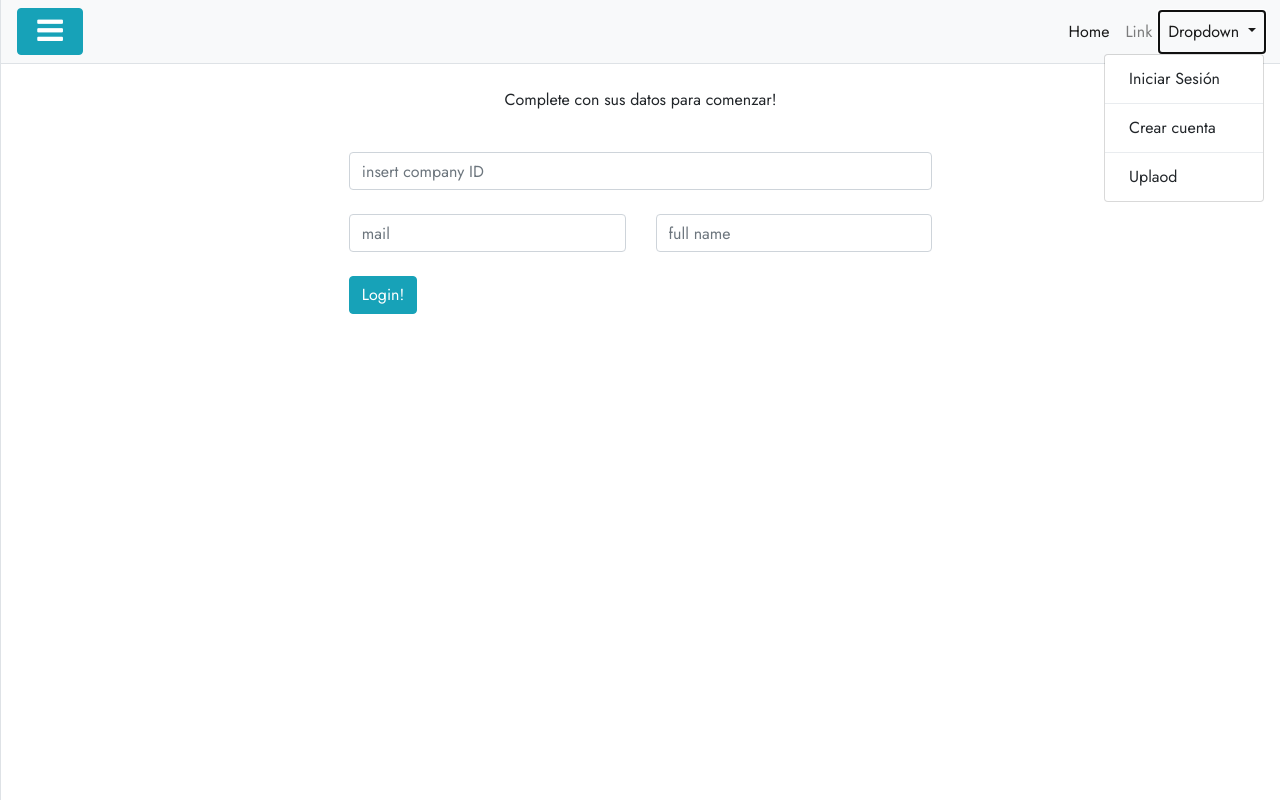
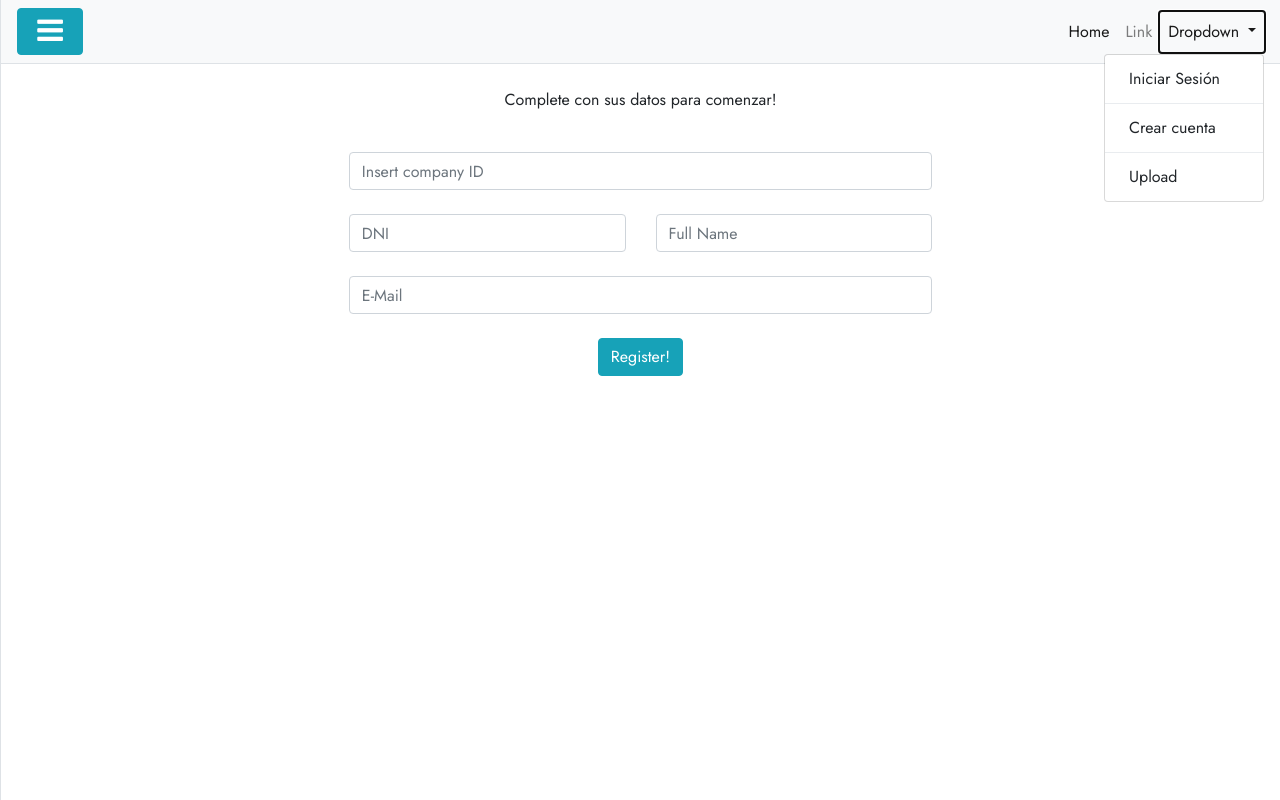
Before and after one commit to fabroo/leo-mattioli, a Flask app: page /register in a window 1280 px wide, after a click on "Dropdown". Run offline with Flask 2, Linux system fonts and the light colour scheme; data comes from the database, SQL or seed files in the repository; parts of the project's set-up code (start-up, migrations or seed data) failed here and were passed over; some libraries are stand-ins or nearby versions.

Commit message:
funcionan las cosas

```diff
--- a/inputId.py
+++ b/inputId.py
@@ -40,7 +40,7 @@ def inputear(contra,user):
 
         if len(str(contra)) >= MINLENGTH:
             try:
-                c.execute("SELECT name FROM residents WHERE id={}".format(contra))
+                c.execute("SELECT name FROM residents WHERE password={}".format(contra))
                 res = c.fetchone()
                 if res[0] == user.strip():
                     print('Bienvenido, ' + res[0])
--- a/pass.txt
+++ b/pass.txt
@@ -1,2 +1,2 @@
-tievo
-654321
+Bruno Tievoli
+903641
--- a/src/app.py
+++ b/src/app.py
@@ -20,6 +20,14 @@ import check_2
 import remove
 import newUser
 import sqlite3
+
+import smtplib
+
+#
+gmail_user = 'you@gmail.com'
+gmail_password = 'P@ssword!'
+#
+
 
 app = Flask(__name__)
 app.secret_key = b'_5#y2L"F4Q8z\n\xec]/'
@@ -98,15 +106,32 @@ def login():
         else:
             flash('not a valid username!, try again','warning')
         return render_template('login.html')
-    except:
+    except Exception as err:
+        print('ESTE ES EL ERROR REY E' +str(err))
         return render_template('login.html')
 
 @app.route("/register",methods = ["GET","POST"])
 def register():
+
+    # full_filename = f'{os.getcwd()}/fotos/bren_mom/brenmomm (1).jpeg' #os.path.join('\fotos\bren', '1.jpeg')
+
+    # return render_template("register.html", user_image = full_filename)
+
     try:
-        return render_template('register.html')
-    except:
-        pass
+        idCompany = request.form.get('companyid',False)
+        dni = request.form.get('dni',False)
+        email = request.form.get('mail',False)
+        fullname = request.form.get('fullname',False)
+        if newUser.agregarUsuario(dni, fullname, email, idCompany):
+            flash("Cuenta creada con exito. Inicia Sesion arriba a la derecha. Bienvenido!")
+        else:
+            flash("P  E  B  E  T  E")
+
+
+    except Exception as err:
+        print('ESTE ES EL ERROR REY E' +str(err))
+    return render_template('register.html')
+
 
 
 @app.route("/home",methods = ["GET","POST"])
@@ -114,7 +139,7 @@ def home():
     try:
         return render_template('home.html')
     except:
-        pass
+        return render_template('home.html')
 
 if __name__ == "__main__":
     app.run(port=5000, debug=True)
--- a/src/templates/login.html
+++ b/src/templates/login.html
@@ -59,7 +59,7 @@
                             <div class="dropdown-divider"></div>
                             <a class="dropdown-item" href="/register">Crear cuenta</a>
                             <div class="dropdown-divider"></div>
-                            <a class="dropdown-item" href="/upload">Uplaod</a>
+                            <a class="dropdown-item" href="/upload">Upload</a>
                          </div>
                      </li>
                   </ul>
--- a/src/templates/register.html
+++ b/src/templates/register.html
@@ -1,14 +1,22 @@
 <!DOCTYPE html>
 <html lang="en">
+
 <head>
    <meta charset="UTF-8">
    <meta name="viewport" content="width=device-width, initial-scale=1.0">
    <title>Login</title>
-      <script src="https://code.jquery.com/jquery-3.4.1.slim.min.js" integrity="sha384-J6qa4849blE2+poT4WnyKhv5vZF5SrPo0iEjwBvKU7imGFAV0wwj1yYfoRSJoZ+n" crossorigin="anonymous"></script>
-      <script src="https://cdn.jsdelivr.net/npm/popper.js@1.16.0/dist/umd/popper.min.js" integrity="sha384-Q6E9RHvbIyZFJoft+2mJbHaEWldlvI9IOYy5n3zV9zzTtmI3UksdQRVvoxMfooAo" crossorigin="anonymous"></script>
-      <script src="https://stackpath.bootstrapcdn.com/bootstrap/4.4.1/js/bootstrap.min.js" integrity="sha384-wfSDF2E50Y2D1uUdj0O3uMBJnjuUD4Ih7YwaYd1iqfktj0Uod8GCExl3Og8ifwB6" crossorigin="anonymous"></script>
+   <script src="https://code.jquery.com/jquery-3.4.1.slim.min.js"
+      integrity="sha384-J6qa4849blE2+poT4WnyKhv5vZF5SrPo0iEjwBvKU7imGFAV0wwj1yYfoRSJoZ+n"
+      crossorigin="anonymous"></script>
+   <script src="https://cdn.jsdelivr.net/npm/popper.js@1.16.0/dist/umd/popper.min.js"
+      integrity="sha384-Q6E9RHvbIyZFJoft+2mJbHaEWldlvI9IOYy5n3zV9zzTtmI3UksdQRVvoxMfooAo"
+      crossorigin="anonymous"></script>
+   <script src="https://stackpath.bootstrapcdn.com/bootstrap/4.4.1/js/bootstrap.min.js"
+      integrity="sha384-wfSDF2E50Y2D1uUdj0O3uMBJnjuUD4Ih7YwaYd1iqfktj0Uod8GCExl3Og8ifwB6"
+      crossorigin="anonymous"></script>
    <script src="{{url_for('static',filename='js/app.js')}}"></script>
-      <link rel="stylesheet" href="https://stackpath.bootstrapcdn.com/bootstrap/4.4.1/css/bootstrap.min.css" integrity="sha384-Vkoo8x4CGsO3+Hhxv8T/Q5PaXtkKtu6ug5TOeNV6gBiFeWPGFN9MuhOf23Q9Ifjh" crossorigin="anonymous">
+   <link rel="stylesheet" href="https://stackpath.bootstrapcdn.com/bootstrap/4.4.1/css/bootstrap.min.css"
+      integrity="sha384-Vkoo8x4CGsO3+Hhxv8T/Q5PaXtkKtu6ug5TOeNV6gBiFeWPGFN9MuhOf23Q9Ifjh" crossorigin="anonymous">
    <link rel="stylesheet" href="https://cdnjs.cloudflare.com/ajax/libs/font-awesome/4.7.0/css/font-awesome.min.css">
 
    <!-- <link rel="stylesheet" type="text/css" href="css/custom.css"> -->
@@ -19,6 +27,7 @@
    <!-- Custom styles for this template -->
    <link href="css/simple-sidebar.css" rel="stylesheet">
 </head>
+
 <body>
    <!-- ACA -->
    <div class="d-flex toggled" id="wrapper">
@@ -38,8 +47,10 @@
       <!-- Page Content -->
       <div id="page-content-wrapper">
          <nav class="navbar navbar-expand-lg navbar-light bg-light border-bottom">
-               <button class="btn btn-info" id="menu-toggle"><i style="font-size:30px;width: 40px;" class="fa">&#xf0c9;</i></button>
-               <button class="navbar-toggler" type="button" data-toggle="collapse" data-target="#navbarSupportedContent" aria-controls="navbarSupportedContent" aria-expanded="false" aria-label="Toggle navigation">
+            <button class="btn btn-info" id="menu-toggle"><i style="font-size:30px;width: 40px;"
+                  class="fa">&#xf0c9;</i></button>
+            <button class="navbar-toggler" type="button" data-toggle="collapse" data-target="#navbarSupportedContent"
+               aria-controls="navbarSupportedContent" aria-expanded="false" aria-label="Toggle navigation">
                <span class="navbar-toggler-icon"></span>
             </button>
             <div class="collapse navbar-collapse" id="navbarSupportedContent">
@@ -51,7 +62,8 @@
                      <a class="nav-link" href="#">Link</a>
                   </li>
                   <li class="nav-item dropdown">
-                        <a class="nav-link dropdown-toggle" href="#" id="navbarDropdown" role="button" data-toggle="dropdown" aria-haspopup="true" aria-expanded="false">
+                     <a class="nav-link dropdown-toggle" href="#" id="navbarDropdown" role="button"
+                        data-toggle="dropdown" aria-haspopup="true" aria-expanded="false">
                         Dropdown
                      </a>
                      <div class="dropdown-menu dropdown-menu-right" aria-labelledby="navbarDropdown">
@@ -59,7 +71,7 @@
                         <div class="dropdown-divider"></div>
                         <a class="dropdown-item" href="/register">Crear cuenta</a>
                         <div class="dropdown-divider"></div>
-                            <a class="dropdown-item" href="/upload">Uplaod</a>
+                        <a class="dropdown-item" href="/upload">Upload</a>
                      </div>
                   </li>
                </ul>
@@ -68,7 +80,7 @@
          <div class="container-fluid">
             <br>
             <div id="msg" style="width: 100%;text-align: center;">
-                  <p>  Complete con sus datos para comenzar!</p>
+               <p> Complete con sus datos para comenzar!</p>
                {% for message in get_flashed_messages() %}
                <h3>{{ message }}</h3>
                {% endfor %}
@@ -78,26 +90,48 @@
                <div class="row">
                   <div class="col"></div>
                   <div class="col-10">
-                        <form  autocomplete="off" action="{{ url_for('login') }}" method="post"  enctype="multipart/form-data">
+                     <form autocomplete="off" action="{{ url_for('register') }}" method="POST"
+                        enctype="multipart/form-data">
                         <div class="container">
                            <div class="row">
                               <div class="col"></div>
                               <div class="col-8">
-                                    <input placeholder="insert company ID" type="text" name="user" class="form-control" aria-label="Sizing example input" aria-describedby="inputGroup-sizing-lg">
+                                 <input placeholder="Insert company ID" type="text" name="companyid" class="form-control"
+                                    aria-label="Sizing example input" aria-describedby="inputGroup-sizing-lg">
                                  <br>
                                  <div class="contrainer">
                                     <div class="row">
-                                            <div class="col"><input placeholder="mail" type="text" name="password" class="form-control" aria-label="Sizing example input" aria-describedby="inputGroup-sizing-lg"></div>
+                                       <div class="col"><input placeholder="DNI" type="text" name="dni"
+                                             class="form-control" aria-label="Sizing example input"
+                                             aria-describedby="inputGroup-sizing-lg"></div>
 
 
-                                            <div class="col"><input placeholder="full name" type="text" name="password" class="form-control" aria-label="Sizing example input" aria-describedby="inputGroup-sizing-lg"></div>
+                                       <div class="col"><input placeholder="Full Name" type="text" name="fullname"
+                                             class="form-control" aria-label="Sizing example input"
+                                             aria-describedby="inputGroup-sizing-lg"></div>
 
                                     </div>
                                  </div>
                                  <br>
-                                    <input type="submit" class="btn btn-info boton-login" value="Login!" id="upload-button">
+                                 <input placeholder="E-Mail" type="text" name="mail" class="form-control"
+                                    aria-label="Sizing example input" aria-describedby="inputGroup-sizing-lg">
+                                 <br>
+                                 <div class="container">
+                                    <div class="row">
+                                       <div class="col"></div>
+                                       <div class="col text-center">
+                                          <input type="submit" class="btn btn-info boton-login" value="Register!" id="upload-button">
                                        </div>
                                        <div class="col"></div>
+                                    </div>
+                                 </div>
+
+
+                              </div>
+                              <div class="col">
+
+
+                              </div>
                            </div>
                         </div>
                      </form>
@@ -112,10 +146,11 @@
    <!-- /#wrapper -->
    <script src="app.js"></script>
    <script>
-        $("#menu-toggle").click(function(e) {
+      $("#menu-toggle").click(function (e) {
          e.preventDefault();
          $("#wrapper").toggleClass("toggled");
       });
    </script>
 </body>
+
 </html>
--- a/src/templates/upload.html
+++ b/src/templates/upload.html
@@ -75,7 +75,7 @@
                 <div class="dropdown-divider"></div>
                 <a class="dropdown-item" href="/register">Crear cuenta</a>
                 <div class="dropdown-divider"></div>
-                <a class="dropdown-item" href="/upload">Uplaod</a>
+                <a class="dropdown-item" href="/upload">Upload</a>
              </div>
             </li>
           </ul>
```
Also changed, not shown: fileToModifySpontaneusly.py (+14 -0 lines), main.py (+8 -2 lines), newUser.py (+37 -17 lines), src/templates/home.html (+7 -7 lines), src/test.py (added), testdb.db. Lines whose indentation alone changed are shown as unchanged.
